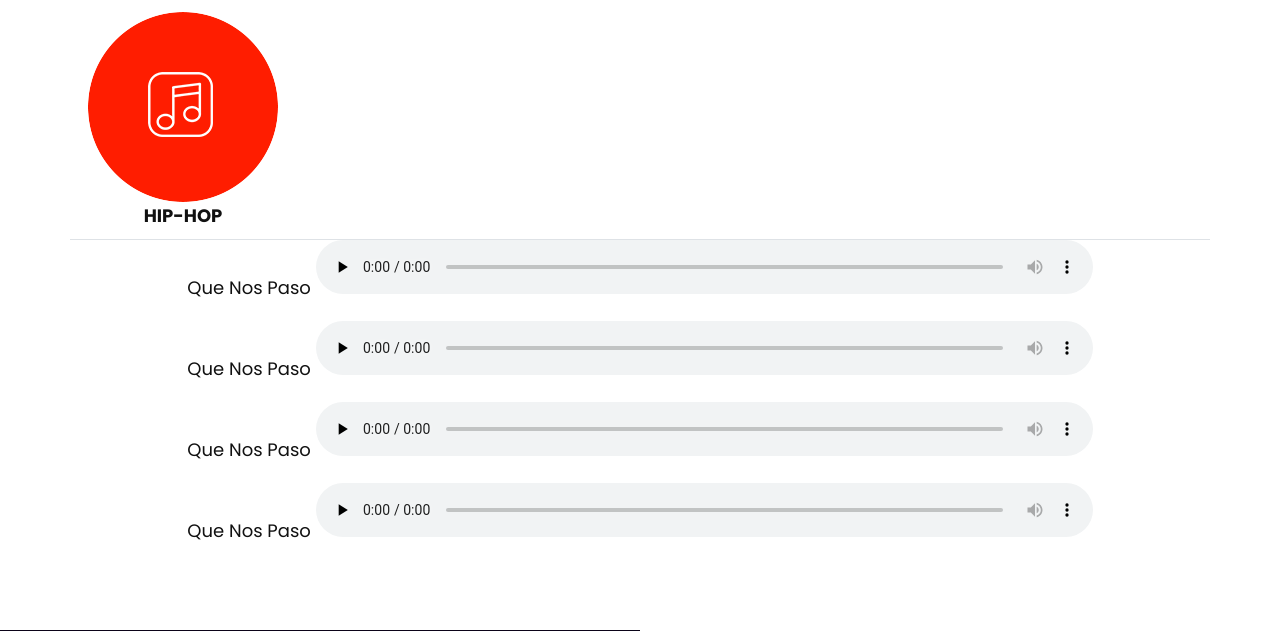
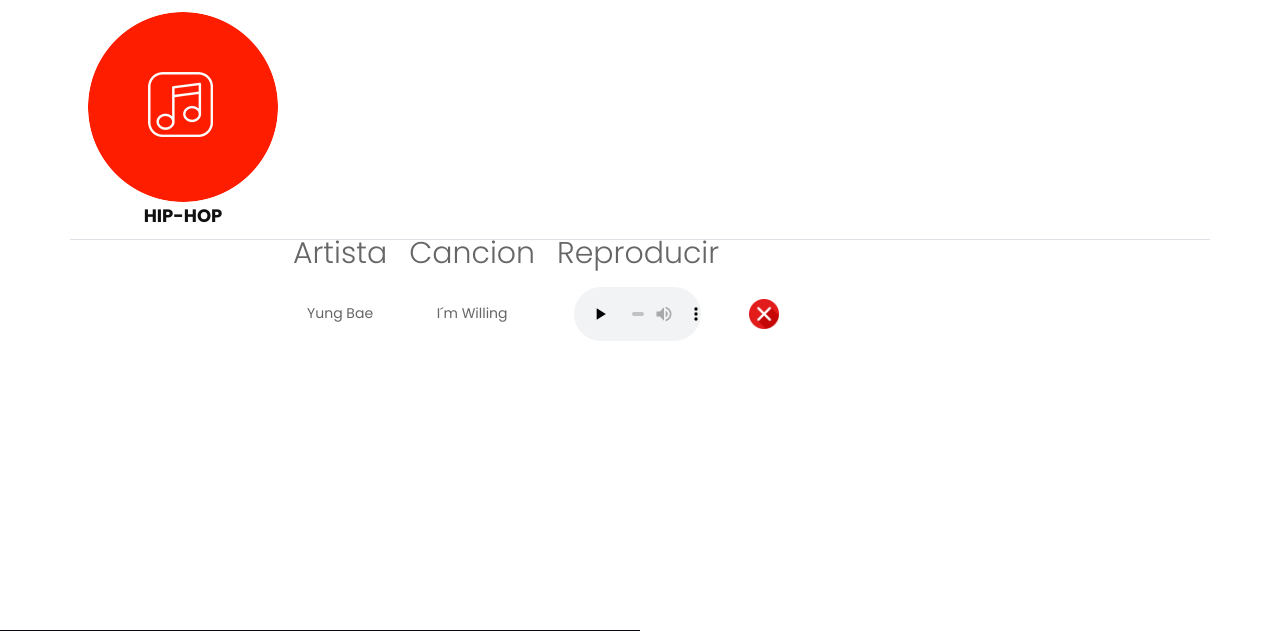
Before and after one commit to sebastian-inzunza/Legacy, a PHP site: page /inicio.html in a window 1280 px wide, after a click on "POP". Shown: the part 934-1565 px from the top of the page. Run offline with PHP 8.4, Linux system fonts and the light colour scheme; some libraries are stand-ins or nearby versions.

Commit message:
Se ajusta Inicio

```diff
--- a/css/style2.css
+++ b/css/style2.css
@@ -56,6 +56,10 @@
 .margin-h2{
     margin-bottom: 10px;
 }
+
+.margin-reproductor{
+    margin: 20px 0px;
+}
 .negritas{
     font-weight: bold;
 }
@@ -352,6 +356,16 @@
  .text_align_center {
      text-align: center;
 }
+/*----------------------------------Table-----------------*/
+.display{
+    display: flex;
+    justify-content: center;
+}
+
+.display p{
+    font-size: 30px;
+    padding: 0px 10px;
+}
 /*--------------------------------------------------------------------- header area ---------------------------------------------------------------------*/
  .logo_section {
      text-align: center;
@@ -612,6 +626,20 @@
      left: 0px;
      top: 0px;
 }
+
+select {
+    display: block !important;
+    margin: 0;
+    border: 0;
+    padding: 0;
+    height: 1px;
+    opacity: 0;
+    position: relative;
+    /* Top should be the same as the height of your */
+    /* unfocused, nice select replacement element! */
+    top: 30px;
+}
+
  .header-search input {
      width: 100%;
      min-height: 45px;
--- a/inicio.html
+++ b/inicio.html
@@ -33,6 +33,7 @@
 <!-- body -->
 
 <body class="main-layout">
+
     <!-- loader  -->
     <div class="loader_bg">
         <div class="loader"><img src="img/loading.gif" alt="#" /></div>
@@ -110,18 +111,34 @@
                     <li><a data-toggle="tab" href="#menu3"><img class ="dividir" src="icon/icon1.png" alt="icon"/></a><h3 class="center negritas">HIP-HOP</h3></a></li>
 
                 </ul>
+
+
             </div>
-                <div class="tab-content"> <!-- Esto lo sacamos con un while de la base de datos-->
+                <div class="tab-content"> <!-- Esto vamos a sacamr con un while de la base de datos-->
                         <div id="home" class="tab-pane fade in active Scroll">
-                            <h3 class="center margin-h2">Que Nos Paso <audio src="YUNG BAE - Bae - 05 I'm Willing (w-tuuwa).mp3" preload="none" controls></audio></h3>
-                            <h3 class="center margin-h2">Que Nos Paso <audio src="YUNG BAE - Bae - 05 I'm Willing (w-tuuwa).mp3" preload="none" controls></audio></h3>
-                            <h3 class="center margin-h2">Que Nos Paso <audio src="YUNG BAE - Bae - 05 I'm Willing (w-tuuwa).mp3" preload="none" controls></audio></h3>
-                            <h3 class="center margin-h2">Que Nos Paso <audio src="YUNG BAE - Bae - 05 I'm Willing (w-tuuwa).mp3" preload="none" controls></audio></h3>
-                            <h3 class="center margin-h2">Que Nos Paso <audio src="YUNG BAE - Bae - 05 I'm Willing (w-tuuwa).mp3" preload="none" controls></audio></h3>
-                            <h3 class="center margin-h2">Que Nos Paso <audio src="YUNG BAE - Bae - 05 I'm Willing (w-tuuwa).mp3" preload="none" controls></audio></h3>
-                            <h3 class="center margin-h2">Que Nos Paso <audio src="YUNG BAE - Bae - 05 I'm Willing (w-tuuwa).mp3" preload="none" controls></audio></h3>
-                            <h3 class="center margin-h2">Que Nos Paso <audio src="YUNG BAE - Bae - 05 I'm Willing (w-tuuwa).mp3" preload="none" controls></audio></h3>
-                            <h3 class="center margin-h2">Que Nos Paso <audio src="YUNG BAE - Bae - 05 I'm Willing (w-tuuwa).mp3" preload="none" controls></audio></h3>
+                            <table class="display">
+                                <tr>
+                                    <td><p>Artista</p></td>
+                                    <td><p>Cancion</p></td>
+                                    <td class = "center"><p>Reproducir</p></td>
+                                    <td></td>
+                                    <td width = "200px"></td>
+                                </tr>
+                                <tr>
+                                    <td class="center">Yung Bae</td>
+                                    <td class="center">I´m Willing</td>
+                                    <td class="display"><audio class="margin-reproductor"src="YUNG BAE - Bae - 05 I'm Willing (w-tuuwa).mp3" preload="none" controls></audio></td>
+                                    <td><a data-toggle="tab" href="#"><img class ="dividir" src="icon/boton-x.png" alt="icon" width="30px"/></a></td>
+                                    <td>
+                                        <select>
+                                            <option value="">Agregar Playlist</option>
+                                            <option value="1">PlayList 1</option>
+                                            <option value="2">Playlist 2</option>
+                                            <option value="3">Playlist 3</option>
+                                        </select>
+                                    </td>
+                                </tr>
+                            </table>
                         </div>
                         <div id="menu1" class="tab-pane fade">
                             <h3>Menu 1</h3>
@@ -370,7 +387,9 @@
                 $(this).removeClass('transition');
             });
         });
+
     </script>
+
 </body>
 
 </html>
```
Also changed, not shown: icon/boton-x.png (added).
